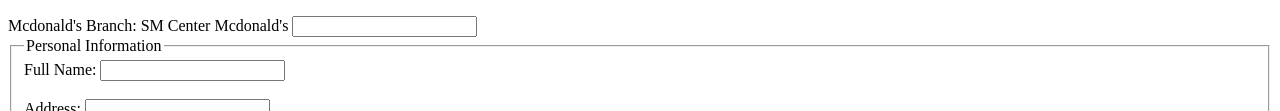
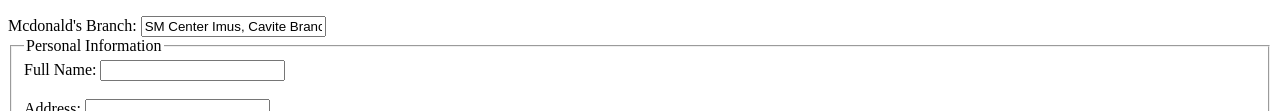
Before and after one commit to Yohan-Gabriel-Uy/Application-Form, a plain HTML site: page index.html in a window 1280 px wide. Shown: the part 689-800 px from the top of the page. Drawn offline with Linux system fonts and the light colour scheme.

Commit message:
Update index.html

```diff
--- a/index.html
+++ b/index.html
@@ -16,8 +16,8 @@
 <label for="about">Tell Us About Yourself!:</label>
 <textarea name="about" id="about" rows="3" cols="50"></textarea>
 <br><br>
-<label for="branch">Mcdonald's Branch: SM Center Mcdonald's</label>
-<input type="text" id="branch" aria-readonly>
+<label for="branch">Mcdonald's Branch:</label>
+<input type="text" id="branch" value="SM Center Imus, Cavite Branch" readonly>
 <fieldset>
 <legend>Personal Information</legend>
 <label for="name">Full Name:</label>
```
